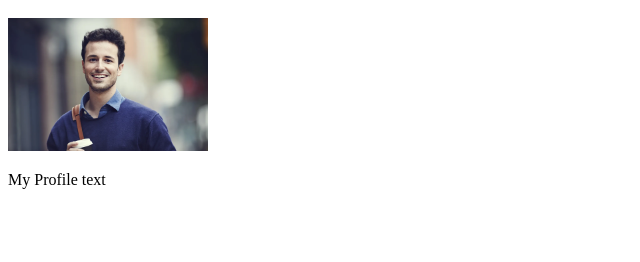
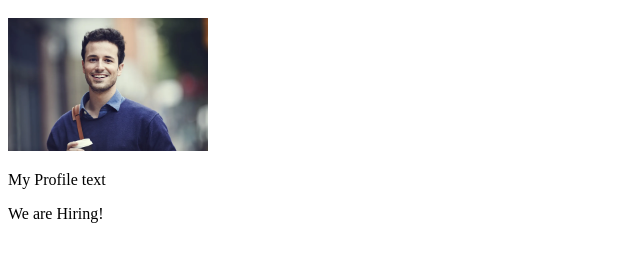
Before and after one commit to impoongodi/Portfolio-Website, a plain HTML site: page index.html in a window 1280 px wide. Shown: the part 120-382 px from the top of the page, without its empty margins (0-640 px from the left). Drawn offline with Linux system fonts and the light colour scheme.

Commit message:
added paragraph

```diff
--- a/index.html
+++ b/index.html
@@ -10,5 +10,6 @@
     <h1>Preetha</h1>
     <img src="profile.webp" width="200px">
     <p>My Profile text</p>
+    <p>We are Hiring!</p>
 </body>
 </html>
```
